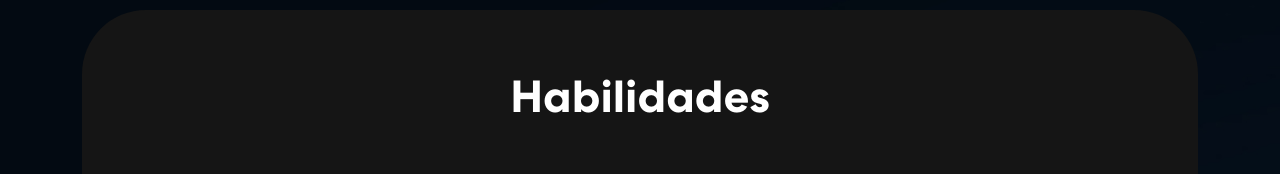
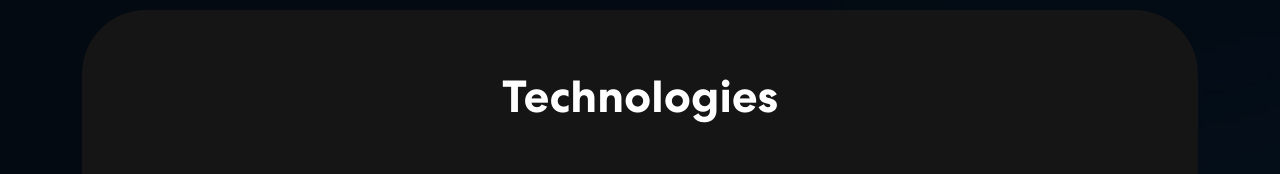
Before and after one commit to Julian200110/personal-portfolio, a React (Create React App) app: page / in a window 1280 px wide. Shown: the part 742-916 px from the top of the page. Built offline with nearby package versions, Linux system fonts and the light colour scheme.

Commit message:
technologies

```diff
--- a/src/components/Skills.js
+++ b/src/components/Skills.js
@@ -44,7 +44,7 @@ export const Skills = () => {
         <div className="row">
           <div className="col-12">
             <div className="skill-bx wow zoomIn">
-              <h2>Habilidades</h2>
+              <h2>Technologies</h2>
               <p></p>
               <Carousel
                 responsive={responsive}
```
